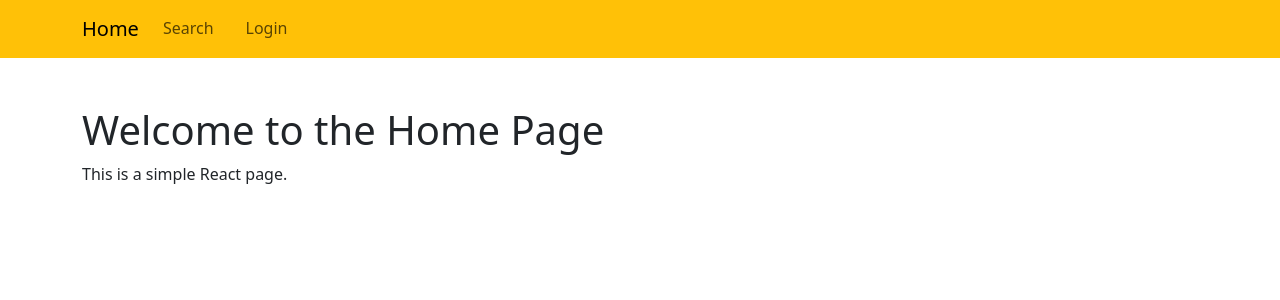
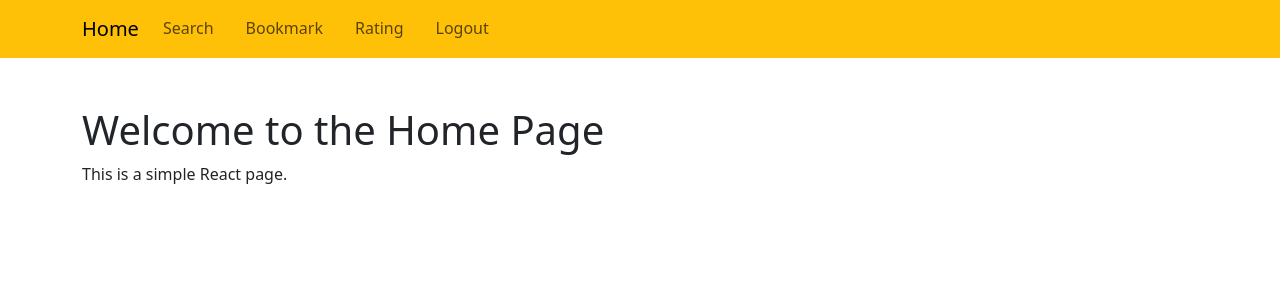
Before and after one commit to QuintusRUC/CIT12-FrontEnd, a React (Create React App) app: page / in a window 1280 px wide. Shown: the top 300 px of the page. Built offline with nearby package versions, Linux system fonts and the light colour scheme.

Commit message:
2nd commit

```diff
--- a/src/App.js
+++ b/src/App.js
@@ -3,6 +3,8 @@ import Navbar from "./Navbar";
 import Home from "./routes/HomePage";
 import Search from "./routes/SearchPage";
 import Login from "./routes/LoginPage";
+import Bookmark from "./routes/BookmarkPage";
+import Rating from "./routes/RatingPage";
 import { BrowserRouter, Routes, Route } from "react-router";
 
 function App() {
@@ -13,6 +15,8 @@ function App() {
           <Route index element={<Home />} />
           <Route path="search" element={<Search />} />
           <Route path="login" element={<Login />} />
+          <Route path="bookmark" element={<Bookmark />} />
+          <Route path="rating" element={<Rating />} />
         </Route>
       </Routes>
     </BrowserRouter>
--- a/src/Navbar.js
+++ b/src/Navbar.js
@@ -5,10 +5,10 @@ import { Outlet } from "react-router-dom";
 import { Nav, Navbar, Container } from "react-bootstrap";
 import { useLocation } from "react-router";
 
-const NavigationBar = () => {
+const NavigationBarUp = ({ islogin }) => {
   const location = useLocation();
+  if (!islogin) {
     return (
-      <>
       <Navbar expand="md" bg="warning">
         <Container>
           <Navbar.Brand as={NavLink} to="/">
@@ -31,6 +31,45 @@ const NavigationBar = () => {
           </Navbar.Collapse>
         </Container>
       </Navbar>
+    );
+  }
+  return (
+    <Navbar expand="md" bg="warning">
+      <Container>
+        <Navbar.Brand as={NavLink} to="/">
+          Home
+        </Navbar.Brand>
+        <Navbar.Toggle aria-controls="basic-navbar-nav" />
+        <Navbar.Collapse id="basic-navbar-nav">
+          <Nav
+            activeKey={location.pathname}
+            variant="underline"
+            className="me-auto"
+          >
+            <Nav.Link as={NavLink} eventKey="A1" to="/Search">
+              Search
+            </Nav.Link>
+            <Nav.Link as={NavLink} eventKey="A3" to="/bookmark">
+              Bookmark
+            </Nav.Link>
+            <Nav.Link as={NavLink} eventKey="A4" to="/rating">
+              Rating
+            </Nav.Link>
+            <Nav.Link as={NavLink} eventKey="A2" to="/logout">
+              Logout
+            </Nav.Link>
+          </Nav>
+        </Navbar.Collapse>
+      </Container>
+    </Navbar>
+  );
+};
+
+const NavigationBar = () => {
+  const islogin = true;
+  return (
+    <>
+      <NavigationBarUp islogin={islogin} />
       <Container className="my-5">
         {" "}
         <Outlet />{" "}
--- /dev/null
+++ b/src/routes/BookmarkPage.js
@@ -0,0 +1,12 @@
+import React from 'react';
+
+const BookmarkPage = () => {
+    return (
+        <div>
+            <h1>Welcome to the Bookmark Page</h1>
+            <p>This is a simple React page.</p>
+        </div>
+    );
+};
+
+export default BookmarkPage;
--- /dev/null
+++ b/src/routes/RatingPage.js
@@ -0,0 +1,12 @@
+import React from 'react';
+
+const RatingPage = () => {
+    return (
+        <div>
+            <h1>Welcome to the Rating Page</h1>
+            <p>This is a simple React page.</p>
+        </div>
+    );
+};
+
+export default RatingPage;
```
Lines whose indentation alone changed are shown as unchanged.
